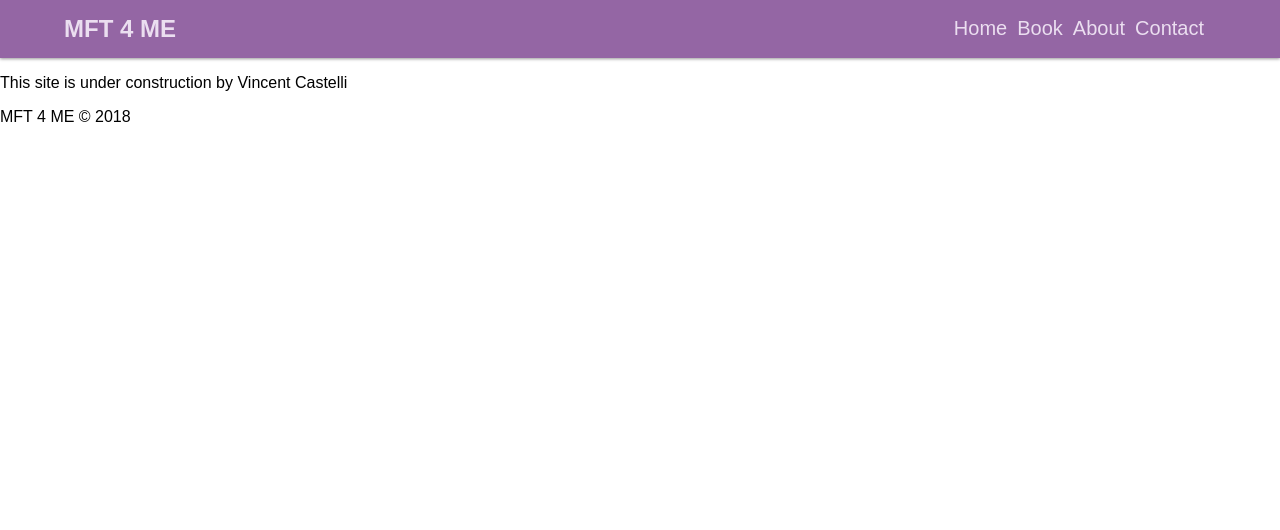
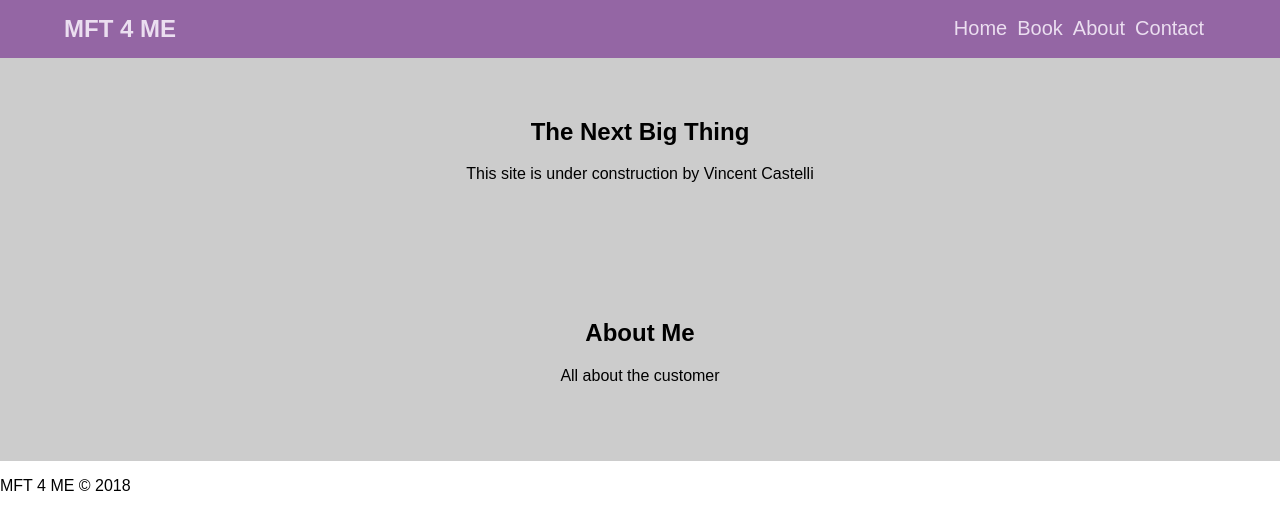
Before and after one commit to VincentCastelli/mft-site-prod, a React app: page / in a window 1280 px wide. Shown: the top 530 px of the page. Built offline with nearby package versions, Linux system fonts and the light colour scheme; the HTML template or start-up script is replaced by a standard one.

Commit message:
MFT site version 1.0.0; built components for nav bar.

```diff
--- a/package.json
+++ b/package.json
@@ -23,7 +23,8 @@
     "normalize.css": "^8.0.0",
     "prop-types": "^15.6.1",
     "react": "^16.5.2",
-    "react-dom": "^16.5.2"
+    "react-dom": "^16.5.2",
+    "react-router": "^4.3.1"
   },
   "babel": {
     "presets": [
--- a/src/App.jsx
+++ b/src/App.jsx
@@ -1,4 +1,6 @@
 import React, { Component } from 'react';
+import Home from './components/Home';
+import About from './components/About';
 
 class App extends Component {
   constructor(props) {
@@ -7,11 +9,12 @@ class App extends Component {
     this.state = {
       devFirstName: 'Vincent',
       devLastName: 'Castelli',
+      client: 'customer',
     };
   }
 
   render() {
-    const { devFirstName, devLastName } = this.state;
+    const { devFirstName, devLastName, client } = this.state;
     return (
       <div>
         <header className="site-header group">
@@ -34,7 +37,13 @@ class App extends Component {
           </nav>
         </header>
         <main>
-          <p>{`This site is under construction by ${devFirstName} ${devLastName}`}</p>
+          <Home
+            devFirstName={devFirstName}
+            devLastName={devLastName}
+          />
+          <About
+            client={client}
+          />
         </main>
         <footer>
           <p>
--- /dev/null
+++ b/src/components/About.jsx
@@ -0,0 +1,17 @@
+import React from 'react';
+import PropTypes from 'prop-types';
+
+const About = (props) => {
+  return (
+    <section className="billboard">
+      <h2>About Me</h2>
+      <p>{`All about the ${props.client}`}</p>
+    </section>
+  );
+};
+
+About.propTypes = {
+  client: PropTypes.string.isRequired,
+};
+
+export default About;
--- /dev/null
+++ b/src/components/Home.jsx
@@ -0,0 +1,18 @@
+import React from 'react';
+import PropTypes from 'prop-types';
+
+const Home = (props) => {
+  return (
+    <section className="billboard">
+      <h2>The Next Big Thing</h2>
+      <p>{`This site is under construction by ${props.devFirstName} ${props.devLastName}`}</p>
+    </section>
+  );
+};
+
+Home.propTypes = {
+  devFirstName: PropTypes.string.isRequired,
+  devLastName: PropTypes.string.isRequired,
+};
+
+export default Home;
--- a/src/style/style.css
+++ b/src/style/style.css
@@ -50,3 +50,13 @@
   text-decoration: none;
   color: #EBDEF0;
 }
+
+.billboard {
+  background-color: #CCC;
+  text-align: center;
+  padding: 60px;
+}
+
+.billboard h2 {
+  margin-top: 0;
+}
```
